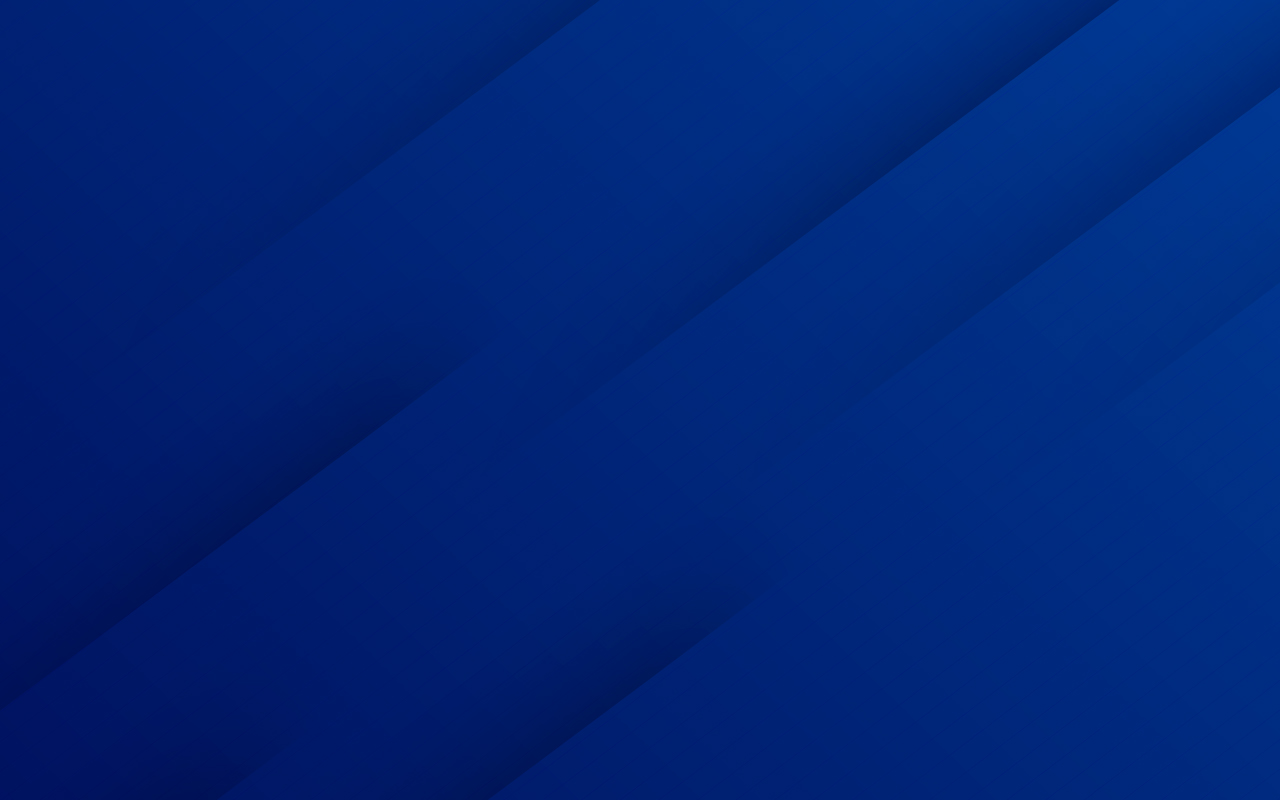
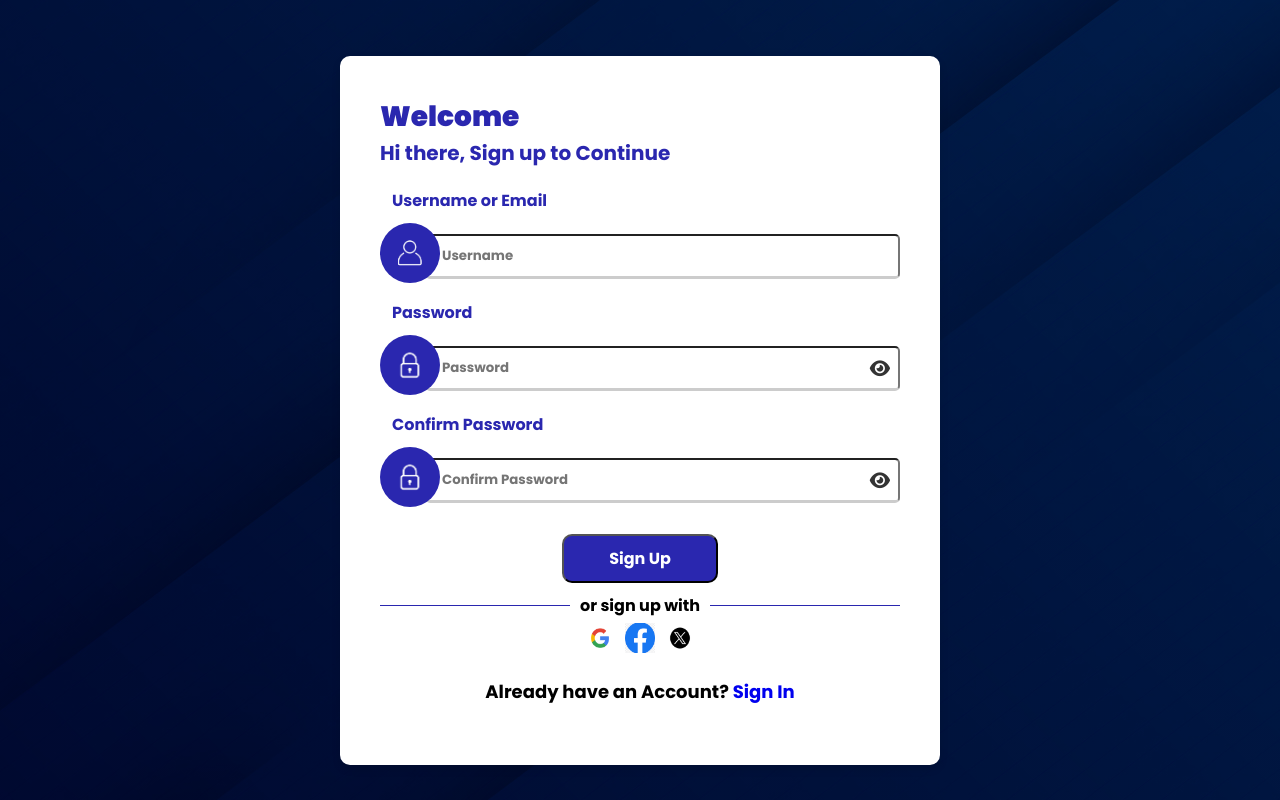
Before and after one commit to acesknust/cbet-resource-hub-frontend, a React (Create React App) app: page /SignUp in a window 1280 px wide. Before the commit this address had no page. Built offline with nearby package versions, Linux system fonts and the light colour scheme.

Commit message:
link to landing page

```diff
--- a/package.json
+++ b/package.json
@@ -25,7 +25,7 @@
     "web-vitals": "^2.1.4"
   },
   "scripts": {
-    "dev": "react-scripts start",
+    "start": "react-scripts start",
     "build": "react-scripts build",
     "test": "react-scripts test",
     "eject": "react-scripts eject"
--- a/src/App.js
+++ b/src/App.js
@@ -2,6 +2,7 @@
 import Landingpage from "./pages/landingpage";
 import Home from "./pages/Home";
 import SignIn from "./pages/SignIn";
+import SignUp from "./pages/SignUp";
 
 function App() {
   return (
@@ -10,6 +11,7 @@
         <Route path="/" element={<Landingpage />} />
 
         <Route path="/Home" element={<Home />} />
+        <Route path="/SignUp" element={<SignUp />} />
         <Route path="/SignIn" element={<SignIn />} />
       </Routes>
     </Router>
--- a/src/pages/SignIn.js
+++ b/src/pages/SignIn.js
@@ -1,5 +1,6 @@
 import React from 'react'
 import { useState } from "react";
+import { Link } from 'react-router-dom';
 import '../styles/signin.css';
 import userIcon from '../assets/user.png';
 import lockIcon from '../assets/lock.png';
@@ -65,7 +66,7 @@
           <span
             className="signUpLink"
           >
-            Sign up
+            <Link to="/SignUp" style={{textDecoration: 'None'}}>Sign Up</Link>
           </span>
         </p>
       </div>
--- a/src/components/SignUp.js
+++ b/src/pages/SignUp.js
@@ -1,5 +1,6 @@
 import { useState } from "react";
-import '../signup.css';
+import { Link } from "react-router-dom";
+import '../styles/signup.css';
 import userIcon from '../assets/user.png';
 import lockIcon from '../assets/lock.png'
 import googleIcon from '../assets/google.png'
@@ -86,7 +87,7 @@
           <span
             className="signUpLink"
           >
-            Sign in
+            <Link to="/SignIn" style={{textDecoration: 'None'}}>Sign In</Link>
           </span>
         </p>
       </div>
--- a/src/signup.css
+++ b/src/styles/signup.css
@@ -187,6 +187,10 @@
   color: #000;
 }
 
+::-webkit-scrollbar {
+  display: none;
+}
+
 /* Media Queries for larger screens */
 @media (min-width: 1058px) {
   .container {
```
